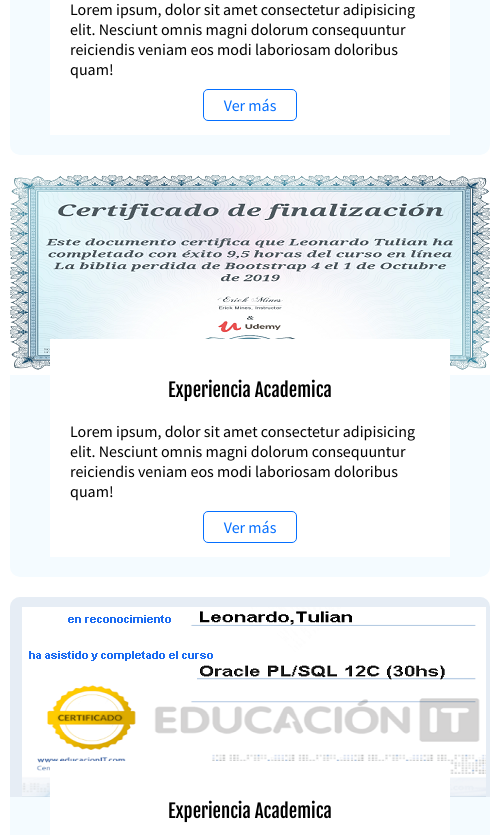
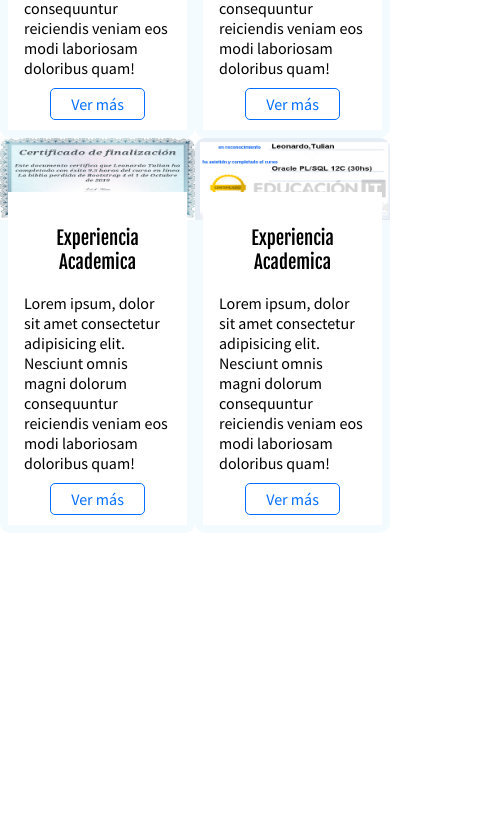
Before and after one commit to ezequielleonardo/ezequielleonardo, a plain HTML site: page index.html in a window 390 px wide. Shown: the part 1475-2310 px from the top of the page, 500 px wide, since content can reach past the window. After the commit the page ends 2008 px from the top, so only its background shows below. Drawn offline with Linux system fonts and the light colour scheme.

```diff
--- a/estilos/estilos.css
+++ b/estilos/estilos.css
@@ -171,9 +171,24 @@ figure {
 .box {
   width: 50px;
   height: 50px;
-  margin: 20px;
+  margin: 5px;
   border: 1px solid red;
   flex-shrink: 0;
+}
+
+.footer {
+  color: white;
+  background-color: #1b2127;
+  display: flex;
+  align-items: center;
+  justify-content: space-between;
+  flex-wrap: wrap;
+}
+.footer img {
+  vertical-align: middle;
+}
+.footer a {
+  color:white;
 }
 
 .experience-list{
@@ -187,8 +202,8 @@ figure {
 
 
 .experience {
-  margin: 10px;
-  width: 480px;
+  margin: auto;
+  width: 500px;
   flex-shrink: 0;
   border-radius: 10px;
   overflow: hidden;
@@ -196,8 +211,8 @@ figure {
 }
 
 .experience img{
-  width: 480px;
-  height: 200px;
+  width: 100%;
+  height: 100%;
   object-fit: cover;
 }
 .experience-details{
@@ -227,6 +242,10 @@ figure {
   align-items: center;
   justify-content: space-between;
   flex-wrap: wrap;
+}
+
+.social{
+
 }
 
 .social-link {
@@ -295,20 +314,7 @@ figure {
 
 
 
-.footer {
-  color: white;
-  background-color: #1b2127;
-  display: flex;
-  align-items: center;
-  justify-content: space-between;
-  flex-wrap: wrap;
-}
-.footer img {
-  vertical-align: middle;
-}
-.footer a {
-  color:white;
-}
+
 
 /* desktop first que empieces desde el MQ mas grande*/
 
@@ -366,13 +372,24 @@ font-size: 1em;
 .project-description{
   font-size: .8em;
 }
+.experience{
+  width: auto;
+  flex-shrink:initial;
+}
+.experience img{
+width: 100%;
+}
 }
 
 @media screen and (max-width:480px){
   .project-details{
     font-size: 12px;
   }
+  .experience-details{
 
+    margin: -2em .5em .5em;
+    padding: 1em;
+  }
 }
 
 @media screen and (max-width:320px){
--- a/index.html
+++ b/index.html
@@ -7,8 +7,14 @@
         <link href="https://fonts.googleapis.com/css?family=Fjalla+One|Source+Sans+Pro:400,600&display=swap" rel="stylesheet">
         <!-- <link rel="stylesheet" href="css/media.css" media="screen and (max-width)"-->
         <link rel="stylesheet" href="estilos/estilos.css">
+        <!-- <style>
+          @media screen and (max-width 768px){
+            body {
+              border: 10px solid blue;
+            }
+          }
+        </style>-->
         <meta name="viewport" content="width=device-width, initial-scale=1">
-        <meta name="viewport" content="width=device width, initial-scale=1">
       </head>
     <body>
       <header  class="header">
@@ -71,11 +77,12 @@
       <div class="container">
       <h2 class="experience-list-title">Mas sobre mi experiencia academica</h2>
       </div>
+
      <section id="experiencia" class="experience-list">
         <div class="container">
           <article class="experience">
             <figure class="experience-imageContainer">
-              <img class="experience-image" src="Images/html5-css3.png" width="500" height="300" alt="Imagen que ilustra mi Experiencia"/>
+              <img class="experience-image" src="Images/html5-css3.png" width="500" alt="Imagen que ilustra mi Experiencia"/>
             </figure>
             <div class="experience-details">
               <h3 class="experience-title">Experiencia Academica</h3>
@@ -85,7 +92,7 @@
           </article>
           <article class="experience">
             <figure class="experience-imageContainer">
-              <img class="experience-image" src="Images/BOOTSTRAP4.png" width="500" height="300" alt="Imagen que ilustra mi Experiencia"/>
+              <img class="experience-image" src="Images/BOOTSTRAP4.png" width="500" alt="Imagen que ilustra mi Experiencia"/>
             </figure>
             <div class="experience-details">
               <h3 class="experience-title">Experiencia Academica</h3>
@@ -97,7 +104,7 @@
         <div class="container">
         <article class="experience">
           <figure class="experience-imageContainer">
-            <img class="experience-image" src="Images/PL-SQL.png" width="500" height="300" alt="Imagen que ilustra mi Experiencia"/>
+            <img class="experience-image" src="Images/PL-SQL.png" width="500"  alt="Imagen que ilustra mi Experiencia"/>
           </figure>
           <div class="experience-details">
             <h3 class="experience-title">Experiencia Academica</h3>
@@ -107,7 +114,7 @@
         </article>
         <article class="experience">
           <figure class="experience-imageContainer">
-            <img class="experience-image" src="Images/PL-SQL.png" width="500" height="300" alt="Imagen que ilustra mi Experiencia"/>
+            <img class="experience-image" src="Images/PL-SQL.png" width="500"  alt="Imagen que ilustra mi Experiencia"/>
           </figure>
           <div class="experience-details">
             <h3 class="experience-title">Experiencia Academica</h3>
@@ -116,7 +123,6 @@
           </div>
         </article>
       </div>
-      </section>
       </section>
      <!--<section id="contacto" class="contact">
         <div class="container">
```
